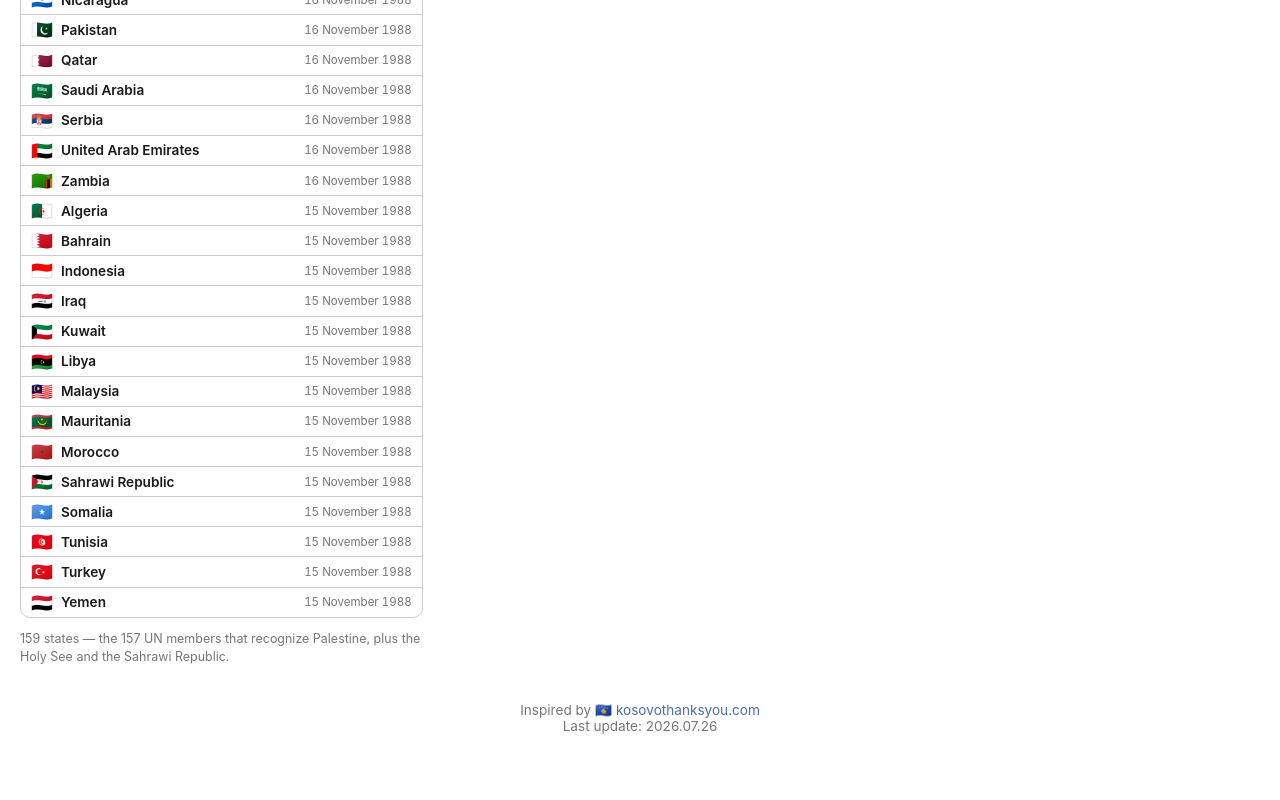
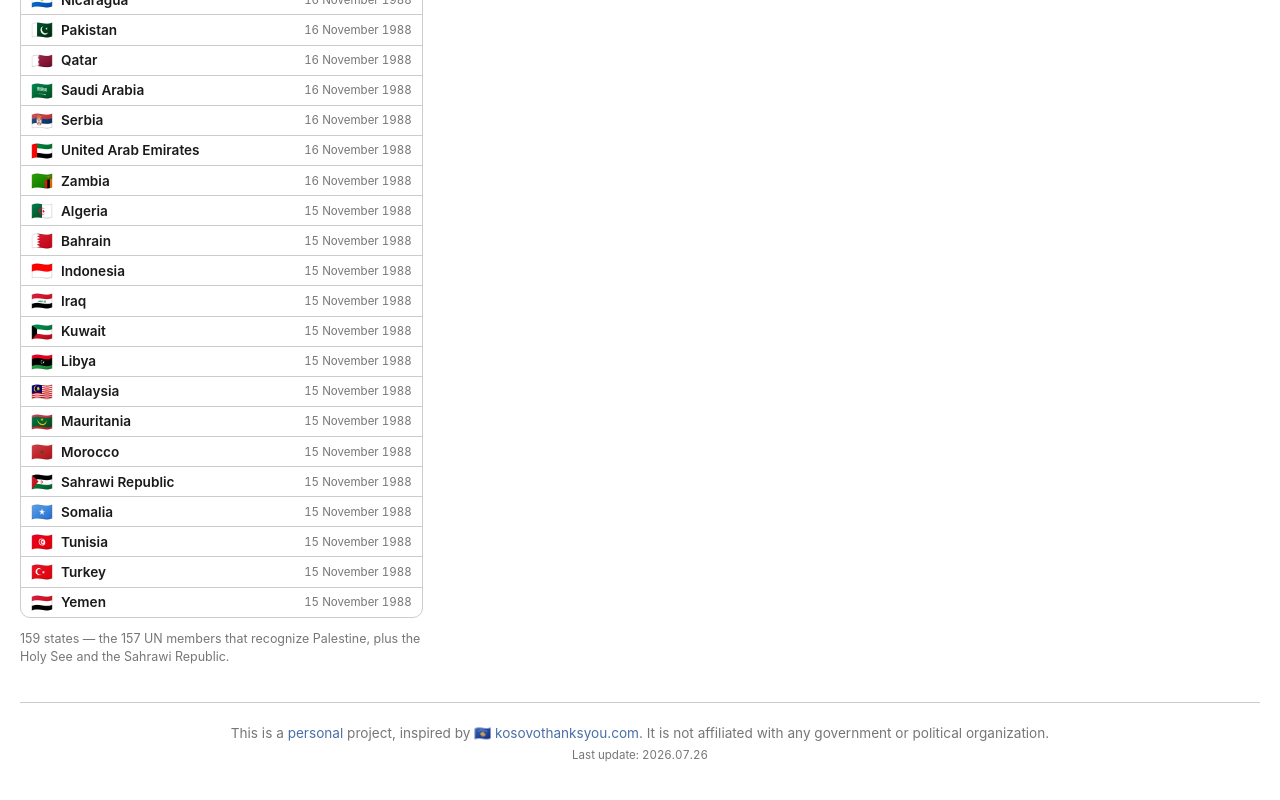
Before and after one commit to amerharb/palestinethanksyou.com, a React (Vite) app: page / in a window 1280 px wide. Shown: the part 4830-5630 px from the top of the page. Before the commit the page ends 5604 px from the top, so only its background shows below. Built offline with nearby package versions, Linux system fonts and the light colour scheme.

Commit message:
Reformat footer

```diff
--- a/src/App.css
+++ b/src/App.css
@@ -349,12 +349,26 @@
 
 .site-footer {
 	margin-top: 36px;
+	/* rule separating the footer from the columns above it */
+	border-top: 1px solid var(--border);
+	padding-top: 20px;
 	text-align: center;
+	display: flex;
+	flex-direction: column;
+	gap: 5px;
 }
 
-.credit,
+/* one line on a wide screen, wrapping naturally when there isn't room */
+.footer-note {
+	margin: 0;
+	font-size: 0.85rem;
+	line-height: 1.5;
+	color: var(--muted);
+}
+
 .updated {
 	margin: 0;
-	font-size: 0.85rem;
+	font-size: 0.72rem;
 	color: var(--muted);
+	font-variant-numeric: tabular-nums;
 }
--- a/src/App.tsx
+++ b/src/App.tsx
@@ -93,15 +93,22 @@ function App() {
 			</main>
 
 			<footer className="site-footer">
-				<p className="credit">
-					Inspired by 🇽🇰{' '}
+				{/* the link's tags sit flush against the text so JSX doesn't insert a
+				    space before the full stop that follows it */}
+				<p className="footer-note">
+					This is a{' '}
+					<a
+						href="https://amerharb.com"
+						target="_blank"
+						rel="noopener noreferrer"
+					>personal</a>{' '}
+					project, inspired by 🇽🇰{' '}
 					<a
 						href="https://www.kosovothanksyou.com"
 						target="_blank"
 						rel="noopener noreferrer"
-					>
-						kosovothanksyou.com
-					</a>
+					>kosovothanksyou.com</a>. It is not affiliated with any government or
+					political organization.
 				</p>
 				<p className="updated">Last update: {__APP_VERSION__}</p>
 			</footer>
```
